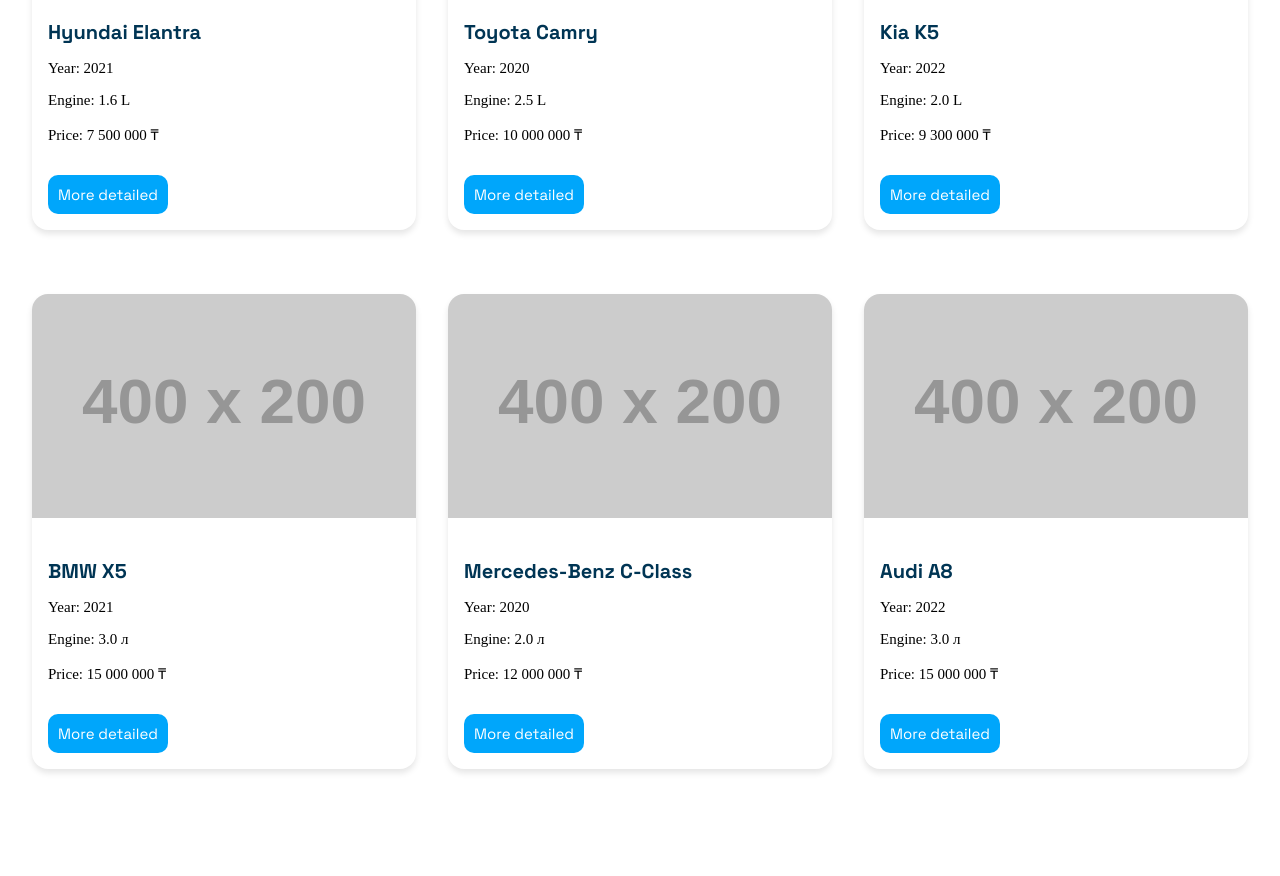
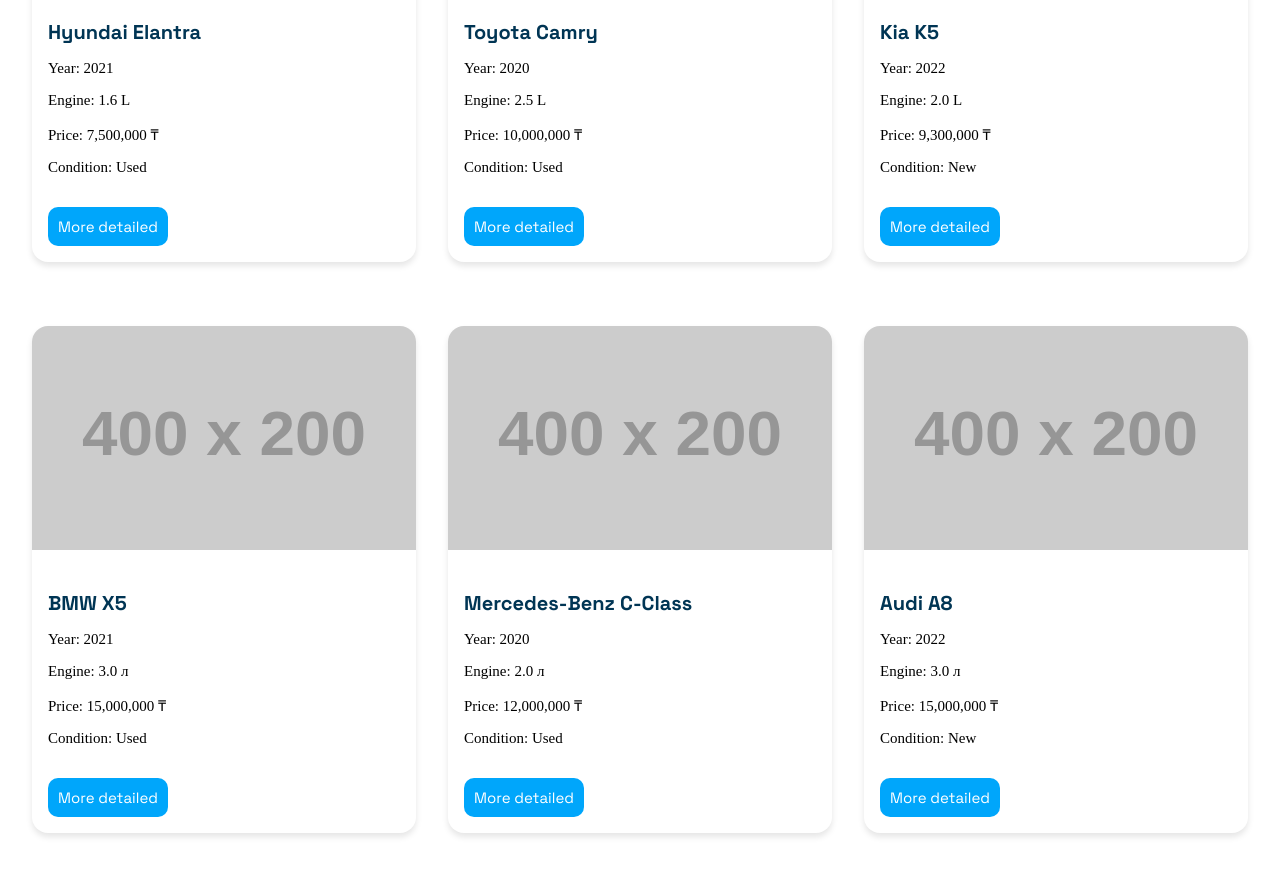
Before and after one commit to alen-omarbayev/Web-Dev-Project, an Angular app in the folder carMarketplace/: page /catalog in a window 1280 px wide. Shown: the part 960-1836 px from the top of the page. Before the commit the page ends 1801 px from the top, so only its background shows below. Built offline with nearby package versions, Linux system fonts and the light colour scheme; a web font is replaced by a local one.

Commit message:
condition filter

```diff
--- a/carMarketplace/src/app/app.module.ts
+++ b/carMarketplace/src/app/app.module.ts
@@ -8,6 +8,7 @@
 import { LoginComponent } from './login/login.component';
 import { GenerateAdComponent } from './generate-ad/generate-ad.component';
 import { CatalogComponent } from './catalog/catalog.component';
+import {FormsModule} from '@angular/forms';
 
 @NgModule({
   declarations: [
@@ -20,7 +21,8 @@
   ],
   imports: [
     BrowserModule,
-    AppRoutingModule
+    AppRoutingModule,
+    FormsModule
   ],
   providers: [],
   bootstrap: [AppComponent]
--- a/carMarketplace/src/app/catalog/catalog.component.html
+++ b/carMarketplace/src/app/catalog/catalog.component.html
@@ -17,100 +17,57 @@
     <form class="filter-form">
       <div class="filter-item">
         <label for="brand">Brand</label>
-          <input type="text" id="brand" name="brand" placeholder="Enter car mark">
+        <input type="text" id="brand" name="brand" placeholder="Enter car mark"
+               [(ngModel)]="filter.brand">
       </div>
       <div class="filter-item">
         <label>Condition</label>
         <div class="condition-select">
-            <select class="form-select">
+          <select class="form-select" [(ngModel)]="filter.condition" name="condition">
             <option value="" selected>Any condition</option>
             <option value="new">New</option>
             <option value="used">Used</option>
           </select>
-<!--            <div class="select-arrow">▼</div>-->
         </div>
       </div>
       <div class="filter-item">
         <label for="year">Year of release</label>
-          <input type="number" id="year" name="year" placeholder="Enter year of release">
+        <input type="number" id="year" name="year" placeholder="Enter year of release"
+               [(ngModel)]="filter.year">
       </div>
       <div class="filter-item">
         <label for="price">Price</label>
         <div class="price-range">
-            <input type="number" id="price-from" name="price-from" placeholder="From">
-            <input type="number" id="price-to" name="price-to" placeholder="To">
+          <input type="number" id="price-from" name="price-from" placeholder="From"
+                 [(ngModel)]="filter.priceFrom">
+          <input type="number" id="price-to" name="price-to" placeholder="To"
+                 [(ngModel)]="filter.priceTo">
         </div>
+      </div>
+      <div class="filter-actions">
+        <!-- Если вы хотите кнопку Apply (необязательно при автоматической фильтрации) -->
+        <!-- <button type="button" class="apply-button">Apply Filters</button> -->
+        <button type="button" class="reset-button" (click)="resetFilters()">Reset Filters</button>
       </div>
     </form>
   </div>
   <div class="car-cards-container">
-      <!-- Карточки автомобилей (оставляем их без изменений) -->
-      <div class="car-card delay-1">
-        <img src="https://via.placeholder.com/400x200" alt="Car Image" class="car-img">
+    <!-- Карточки автомобилей с фильтрацией -->
+    <div class="car-card" *ngFor="let car of filteredCars; let i = index" [class]="'delay-' + ((i % 3) + 1)">
+      <img [src]="car.image" alt="Car Image" class="car-img">
       <div class="car-info">
-          <h3 class="car-title">Hyundai Elantra</h3>
-          <p class="text-gray-600 mt-2">Year: 2021</p>
-          <p class="text-gray-600">Engine: 1.6 L</p>
-          <p class="text-gray-600">Price: 7 500 000 ₸</p>
+        <h3 class="car-title">{{car.brand}} {{car.model}}</h3>
+        <p class="text-gray-600 mt-2">Year: {{car.year}}</p>
+        <p class="text-gray-600">Engine: {{car.engine}}</p>
+        <p class="text-gray-600">Price: {{car.price | number}} ₸</p>
+        <p class="text-gray-600">Condition: {{car.condition === 'new' ? 'New' : 'Used'}}</p>
         <button class="car-button">More detailed</button>
       </div>
     </div>
 
-      <!-- Дополнительные карточки с анимацией -->
-      <div class="car-card delay-2">
-        <img src="/assets/images/Camry-75.png" alt="Car Image" class="car-img">
-        <div class="car-info">
-          <h3 class="car-title">Toyota Camry</h3>
-          <p class="text-gray-600 mt-2">Year: 2020</p>
-          <p class="text-gray-600">Engine: 2.5 L</p>
-          <p class="text-gray-600">Price: 10 000 000 ₸</p>
-          <button class="car-button">More detailed</button>
-        </div>
-      </div>
-
-      <div class="car-card delay-3">
-        <img src="https://via.placeholder.com/400x200" alt="Car Image" class="car-img">
-        <div class="car-info">
-          <h3 class="car-title">Kia K5</h3>
-          <p class="text-gray-600 mt-2">Year: 2022</p>
-          <p class="text-gray-600">Engine: 2.0 L</p>
-          <p class="text-gray-600">Price: 9 300 000 ₸</p>
-          <button class="car-button">More detailed</button>
-        </div>
-      </div>
-
-      <!-- Добавим ещё несколько карточек -->
-      <div class="car-card delay-1">
-        <img src="https://via.placeholder.com/400x200" alt="Car Image" class="car-img">
-        <div class="car-info">
-          <h3 class="car-title">BMW X5</h3>
-          <p class="text-gray-600 mt-2">Year: 2021</p>
-          <p class="text-gray-600">Engine: 3.0 л</p>
-          <p class="text-gray-600">Price: 15 000 000 ₸</p>
-          <button class="car-button">More detailed</button>
-        </div>
-      </div>
-
-      <div class="car-card delay-2">
-        <img src="https://via.placeholder.com/400x200" alt="Car Image" class="car-img">
-        <div class="car-info">
-          <h3 class="car-title">Mercedes-Benz C-Class</h3>
-          <p class="text-gray-600 mt-2">Year: 2020</p>
-          <p class="text-gray-600">Engine: 2.0 л</p>
-          <p class="text-gray-600">Price: 12 000 000 ₸</p>
-          <button class="car-button">More detailed</button>
-        </div>
-      </div>
-
-      <div class="car-card delay-2">
-        <img src="https://via.placeholder.com/400x200" alt="Car Image" class="car-img">
-        <div class="car-info">
-          <h3 class="car-title">Audi A8</h3>
-          <p class="text-gray-600 mt-2">Year: 2022</p>
-          <p class="text-gray-600">Engine: 3.0 л</p>
-          <p class="text-gray-600">Price: 15 000 000 ₸</p>
-          <button class="car-button">More detailed</button>
-        </div>
+    <!-- Сообщение, если ничего не найдено -->
+    <div *ngIf="filteredCars.length === 0" class="no-results">
+      No cars match your filter criteria.
     </div>
   </div>
 </main>
--- a/carMarketplace/src/app/catalog/catalog.component.ts
+++ b/carMarketplace/src/app/catalog/catalog.component.ts
@@ -1,11 +1,124 @@
 import { Component } from '@angular/core';
+import { FormsModule } from '@angular/forms';
 
 @Component({
   selector: 'app-catalog',
   standalone: false,
   templateUrl: './catalog.component.html',
-  styleUrl: './catalog.component.css'
+  styleUrls: ['./catalog.component.css'],
 })
 export class CatalogComponent {
+  // Данные фильтра
+  filter = {
+    brand: '',
+    condition: '',
+    year: null as number | null,
+    priceFrom: null as number | null,
+    priceTo: null as number | null
+  };
 
+  // Данные автомобилей
+  cars = [
+    {
+      id: 1,
+      brand: 'Hyundai',
+      model: 'Elantra',
+      year: 2021,
+      engine: '1.6 L',
+      price: 7500000,
+      condition: 'used',
+      image: 'https://via.placeholder.com/400x200'
+    },
+    {
+      id: 2,
+      brand: 'Toyota',
+      model: 'Camry',
+      year: 2020,
+      engine: '2.5 L',
+      price: 10000000,
+      condition: 'used',
+      image: '/assets/images/Camry-75.png'
+    },
+    {
+      id: 3,
+      brand: 'Kia',
+      model: 'K5',
+      year: 2022,
+      engine: '2.0 L',
+      price: 9300000,
+      condition: 'new',
+      image: 'https://via.placeholder.com/400x200'
+    },
+    {
+      id: 4,
+      brand: 'BMW',
+      model: 'X5',
+      year: 2021,
+      engine: '3.0 л',
+      price: 15000000,
+      condition: 'used',
+      image: 'https://via.placeholder.com/400x200'
+    },
+    {
+      id: 5,
+      brand: 'Mercedes-Benz',
+      model: 'C-Class',
+      year: 2020,
+      engine: '2.0 л',
+      price: 12000000,
+      condition: 'used',
+      image: 'https://via.placeholder.com/400x200'
+    },
+    {
+      id: 6,
+      brand: 'Audi',
+      model: 'A8',
+      year: 2022,
+      engine: '3.0 л',
+      price: 15000000,
+      condition: 'new',
+      image: 'https://via.placeholder.com/400x200'
+    }
+  ];
+
+  // Отфильтрованные автомобили
+  get filteredCars() {
+    return this.cars.filter(car => {
+      // Фильтр по бренду
+      if (this.filter.brand && !car.brand.toLowerCase().includes(this.filter.brand.toLowerCase())) {
+        return false;
+      }
+
+      // Фильтр по состоянию
+      if (this.filter.condition && car.condition !== this.filter.condition) {
+        return false;
+      }
+
+      // Фильтр по году
+      if (this.filter.year && car.year !== this.filter.year) {
+        return false;
+      }
+
+      // Фильтр по цене
+      if (this.filter.priceFrom && car.price < this.filter.priceFrom) {
+        return false;
+      }
+      if (this.filter.priceTo && car.price > this.filter.priceTo) {
+        return false;
+      }
+
+      return true;
+    });
+  }
+
+  // Сброс фильтров
+  resetFilters() {
+    this.filter = {
+      brand: '',
+      condition: '',
+      year: null,
+      priceFrom: null,
+      priceTo: null
+    };
+  }
 }
--- /dev/null
+++ b/carMarketplace/src/app/dashboard/dashboard.component.html
@@ -0,0 +1 @@
+<p>dashboard works!</p>
--- a/carMarketplace/src/app/home/home.component.html
+++ b/carMarketplace/src/app/home/home.component.html
@@ -14,7 +14,7 @@
       <div class="buy">
         <div class="buy-title">
           <h1>Buy your new dream car!</h1>
-          <button>Show <svg fill="#ffffff" height="200px" width="200px" version="1.1" id="Layer_1" xmlns="http://www.w3.org/2000/svg" xmlns:xlink="http://www.w3.org/1999/xlink" viewBox="0 0 330 330" xml:space="preserve" stroke="#ffffff"><g id="SVGRepo_bgCarrier" stroke-width="0"></g><g id="SVGRepo_tracerCarrier" stroke-linecap="round" stroke-linejoin="round"></g><g id="SVGRepo_iconCarrier"> <path id="XMLID_222_" d="M250.606,154.389l-150-149.996c-5.857-5.858-15.355-5.858-21.213,0.001 c-5.857,5.858-5.857,15.355,0.001,21.213l139.393,139.39L79.393,304.394c-5.857,5.858-5.857,15.355,0.001,21.213 C82.322,328.536,86.161,330,90,330s7.678-1.464,10.607-4.394l149.999-150.004c2.814-2.813,4.394-6.628,4.394-10.606 C255,161.018,253.42,157.202,250.606,154.389z"></path> </g></svg></button>
+          <button routerLink="/catalog">Show <svg fill="#ffffff" height="200px" width="200px" version="1.1" id="Layer_1" xmlns="http://www.w3.org/2000/svg" xmlns:xlink="http://www.w3.org/1999/xlink" viewBox="0 0 330 330" xml:space="preserve" stroke="#ffffff"><g id="SVGRepo_bgCarrier" stroke-width="0"></g><g id="SVGRepo_tracerCarrier" stroke-linecap="round" stroke-linejoin="round"></g><g id="SVGRepo_iconCarrier"> <path id="XMLID_222_" d="M250.606,154.389l-150-149.996c-5.857-5.858-15.355-5.858-21.213,0.001 c-5.857,5.858-5.857,15.355,0.001,21.213l139.393,139.39L79.393,304.394c-5.857,5.858-5.857,15.355,0.001,21.213 C82.322,328.536,86.161,330,90,330s7.678-1.464,10.607-4.394l149.999-150.004c2.814-2.813,4.394-6.628,4.394-10.606 C255,161.018,253.42,157.202,250.606,154.389z"></path> </g></svg></button>
         </div>
       </div>
       <div class="autoparts">
@@ -25,7 +25,7 @@
           <p><svg viewBox="0 0 24 24" fill="none" xmlns="http://www.w3.org/2000/svg" stroke="#ffffff"><g id="SVGRepo_bgCarrier" stroke-width="0"></g><g id="SVGRepo_tracerCarrier" stroke-linecap="round" stroke-linejoin="round"></g><g id="SVGRepo_iconCarrier"> <circle cx="12" cy="12" r="10" stroke="#ffffff" stroke-width="1.5"></circle> <circle cx="12" cy="12" r="6" stroke="#ffffff" stroke-width="1.5"></circle> <circle cx="12" cy="12" r="2" stroke="#ffffff" stroke-width="1.5"></circle> <path d="M6 12L10 12" stroke="#ffffff" stroke-width="1.5" stroke-linecap="round"></path> <path d="M14 12L18 12" stroke="#ffffff" stroke-width="1.5" stroke-linecap="round"></path> <path d="M9 17.1963L11 13.7322" stroke="#ffffff" stroke-width="1.5" stroke-linecap="round"></path> <path d="M13 10.2681L15 6.80396" stroke="#ffffff" stroke-width="1.5" stroke-linecap="round"></path> <path d="M15 17.1963L13 13.7322" stroke="#ffffff" stroke-width="1.5" stroke-linecap="round"></path> <path d="M11 10.2681L9 6.80396" stroke="#ffffff" stroke-width="1.5" stroke-linecap="round"></path> </g></svg> Make a deal with our support</p>
 
         </div>
-        <button>Show <svg fill="#ffffff" height="200px" width="200px" version="1.1" id="Layer_1" xmlns="http://www.w3.org/2000/svg" xmlns:xlink="http://www.w3.org/1999/xlink" viewBox="0 0 330 330" xml:space="preserve" stroke="#ffffff"><g id="SVGRepo_bgCarrier" stroke-width="0"></g><g id="SVGRepo_tracerCarrier" stroke-linecap="round" stroke-linejoin="round"></g><g id="SVGRepo_iconCarrier"> <path id="XMLID_222_" d="M250.606,154.389l-150-149.996c-5.857-5.858-15.355-5.858-21.213,0.001 c-5.857,5.858-5.857,15.355,0.001,21.213l139.393,139.39L79.393,304.394c-5.857,5.858-5.857,15.355,0.001,21.213 C82.322,328.536,86.161,330,90,330s7.678-1.464,10.607-4.394l149.999-150.004c2.814-2.813,4.394-6.628,4.394-10.606 C255,161.018,253.42,157.202,250.606,154.389z"></path> </g></svg></button>
+        <button routerLink="/catalog">Show <svg fill="#ffffff" height="200px" width="200px" version="1.1" id="Layer_1" xmlns="http://www.w3.org/2000/svg" xmlns:xlink="http://www.w3.org/1999/xlink" viewBox="0 0 330 330" xml:space="preserve" stroke="#ffffff"><g id="SVGRepo_bgCarrier" stroke-width="0"></g><g id="SVGRepo_tracerCarrier" stroke-linecap="round" stroke-linejoin="round"></g><g id="SVGRepo_iconCarrier"> <path id="XMLID_222_" d="M250.606,154.389l-150-149.996c-5.857-5.858-15.355-5.858-21.213,0.001 c-5.857,5.858-5.857,15.355,0.001,21.213l139.393,139.39L79.393,304.394c-5.857,5.858-5.857,15.355,0.001,21.213 C82.322,328.536,86.161,330,90,330s7.678-1.464,10.607-4.394l149.999-150.004c2.814-2.813,4.394-6.628,4.394-10.606 C255,161.018,253.42,157.202,250.606,154.389z"></path> </g></svg></button>
       </div>
     </div>
 
@@ -34,7 +34,7 @@
         <div class="car-img" [style.background-image]="'url(' + car.image + ')'"></div>
         <p class="car-name">{{ car.name }}</p>
         <p class="car-price">{{ car.price }}</p>
-        <button>Watch</button>
+        <button routerLink="/catalog">Watch</button>
       </div>
     </div>
 
```
Also changed, not shown: carMarketplace/src/app/dashboard/dashboard.component.ts (added, +11 -0 lines), carMarketplace/src/app/dashboard/dashboard.component.css (added), 1 other file (tests, documents, lock files or other folders). Lines whose indentation alone changed are shown as unchanged.
